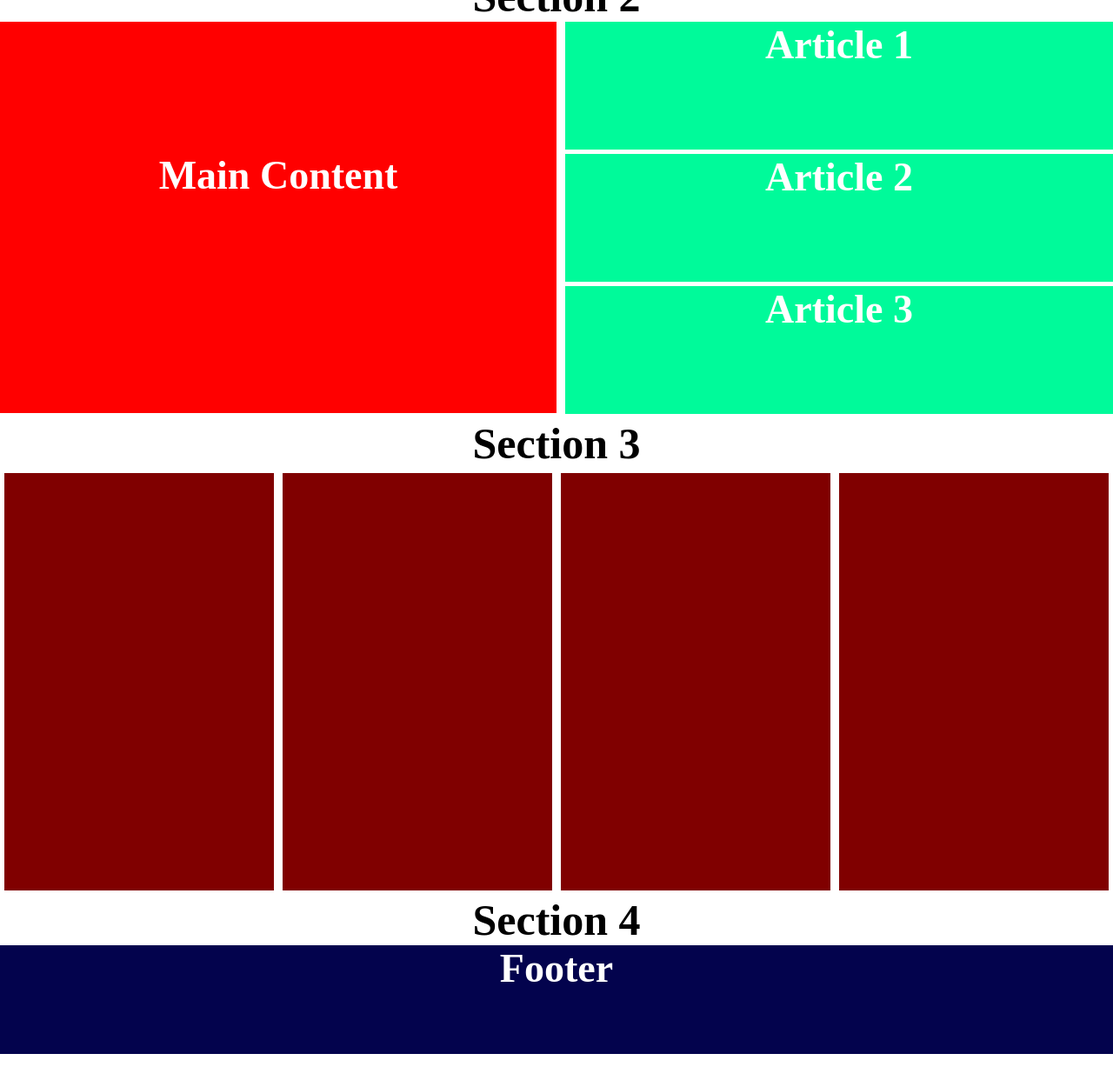
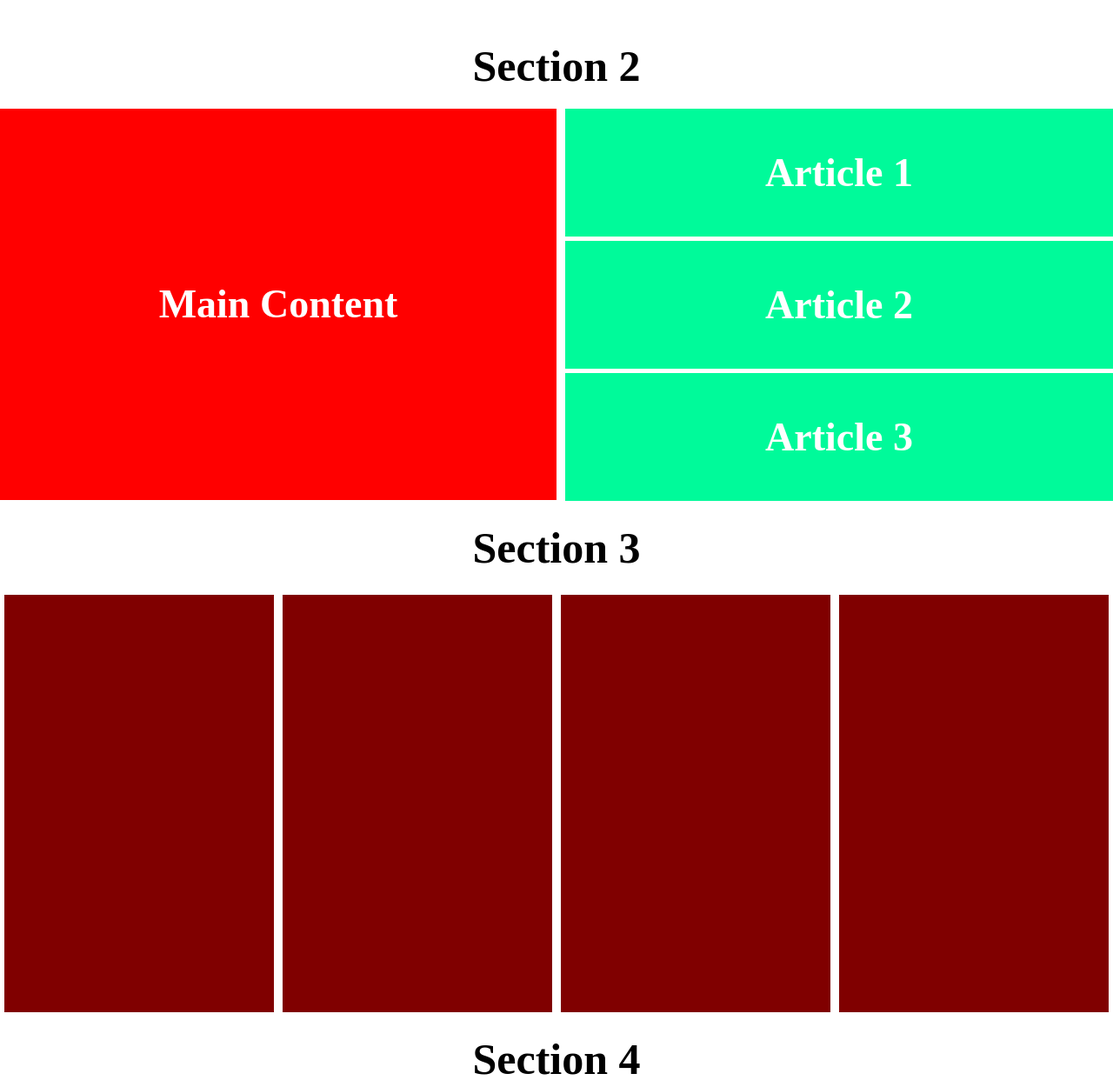
Before and after one commit to striver01/Practical-7, a plain HTML site: page index.html in a window 1280 px wide. Shown: the part 1339-2589 px from the top of the page at 87% size. Before the commit the page ends 2551 px from the top, so only its background shows below. Drawn offline with Linux system fonts and the light colour scheme.

Commit message:
first commit

```diff
--- a/index.css
+++ b/index.css
@@ -7,11 +7,12 @@
   background-color: gray;
   width: 100%;
   text-align: center;
-  padding: 15px;
+  padding: 5px;
 }
 h1 {
   color: white;
   font-size: 46px;
+  margin: 20px;
 }
 .banner {
   background-color: rgb(194, 236, 131);
@@ -47,7 +48,10 @@ h1 {
   text-align: center;
   width: 50%;
   height: 450px;
-  padding-top: 150px;
+}
+.main h1 {
+  line-height: 450px;
+  margin: 0;
 }
 .article {
   display: flex;
@@ -61,6 +65,9 @@ h1 {
   height: 147px;
   margin-left: 10px;
   margin-bottom: 5px;
+  display: flex;
+  justify-content: center;
+  align-items: center;
 }
 .square {
   display: flex;
@@ -76,5 +83,7 @@ h1 {
   background-color: rgb(3, 3, 77);
   text-align: center;
   height: 125px;
-  padding: 0.25px;
 }
+.footer h1 {
+  line-height: 125px;
+}
```
